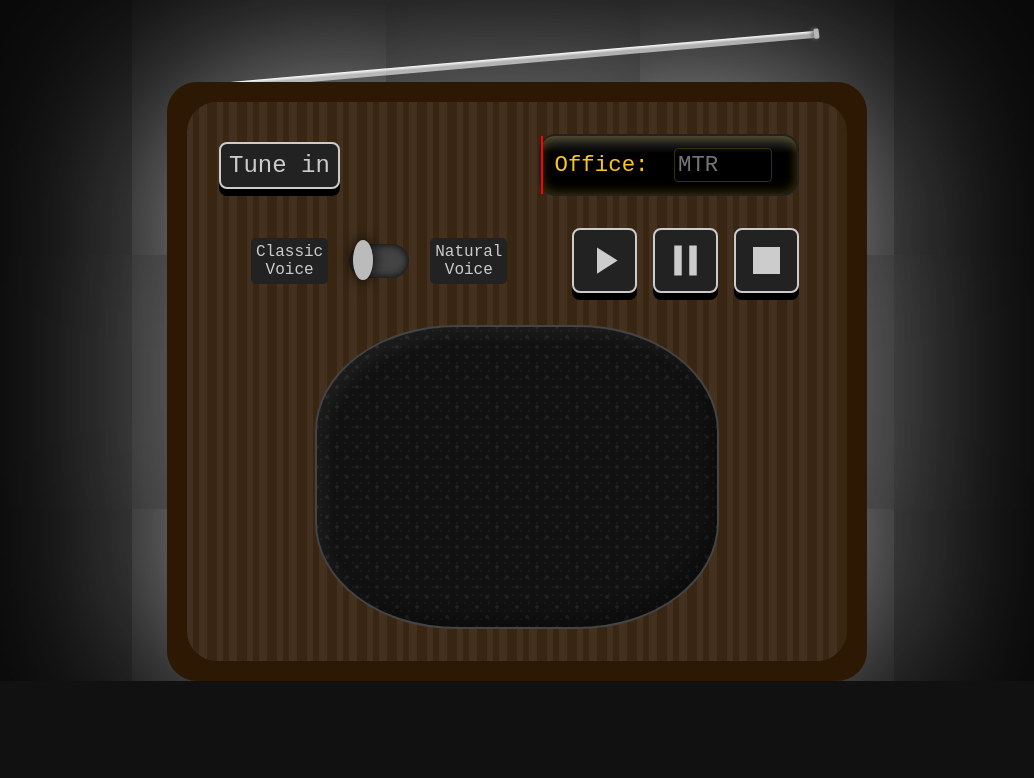
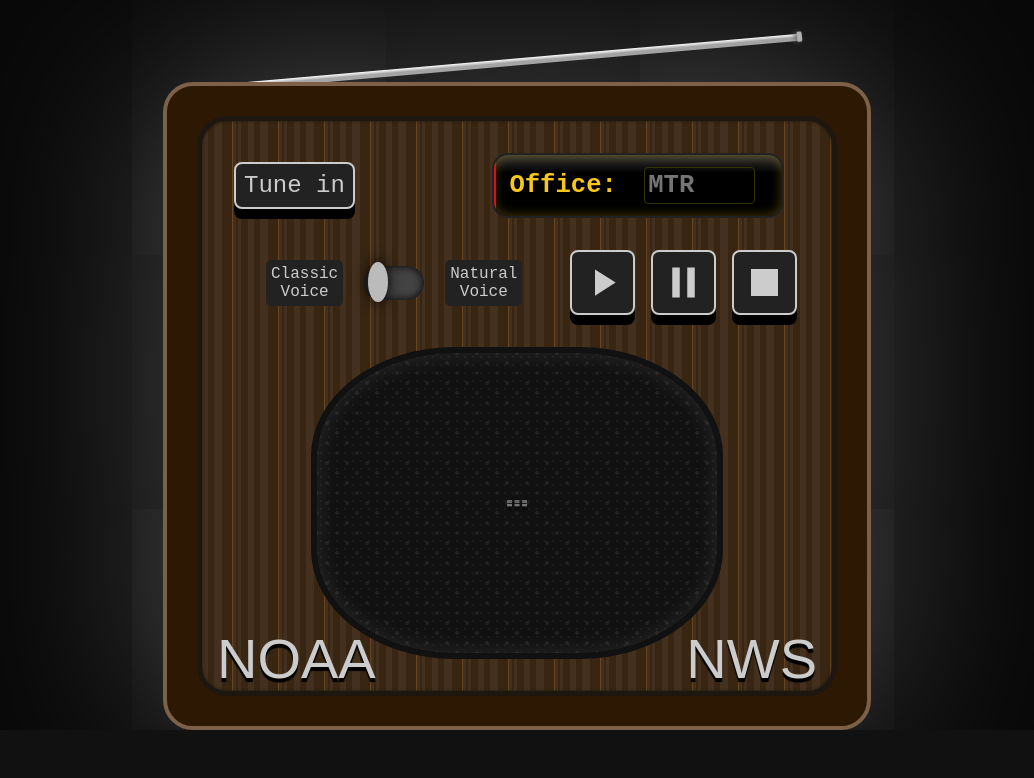
Before and after one commit to KeelyHill/weather-speaker, a plain HTML site: page index.html in a window 1280 px wide. Shown: the top 778 px of the page, without its empty margins (123-1157 px from the left). Drawn offline with Linux system fonts and the light colour scheme; a web font is replaced by a local one.

Commit message:
Add logos

```diff
--- a/css/radio.css
+++ b/css/radio.css
@@ -1,4 +1,8 @@
+/* Monospaced */
 @import url("https://fonts.googleapis.com/css2?family=Kode+Mono&family=Doto&display=swap");
+
+/* Logo styleized */
+@import url("https://fonts.googleapis.com/css2?family=Monoton&family=Fascinate+Inline&display=swap");
 
 body {
     background: #080808;
@@ -38,15 +42,15 @@ select {
     /* background: #4f2d0b; */
     background: #2d1803;
 
+    border: 4px solid #7c6048;
     border-radius: 30px;
 
     display: flex;
     flex-direction: column;
 
     /* box-shadow: 0 0px 50px rgba(200, 190, 150, 0.5); */
-    box-shadow: 0 0px 200px rgba(255, 255, 255, 0.7);
+    box-shadow: 0 0px 200px rgba(255, 255, 255, 0.3);
     /* box-shadow: 0 5px 5px white; */
-
     /* spotlight */
     /* box-shadow: 0 -400px 500px rgba(255, 250, 220, 1); */
 }
@@ -57,15 +61,15 @@ select {
     /* margin: 50px auto auto auto; */
     /* background: url("/oak.jpg") center/cover no-repeat; */
 
-    border: 0px solid #1e1710;
     border-radius: 30px;
+    border: 5px solid #1e1710;
+
+    box-shadow: inset 0 0 3px #1e1710;
 
     padding: 2rem;
-    margin: 20px;
+    margin: 30px;
 
-    display: flex;
-    flex-direction: column;
-    /* gap: 1rem; */
+    position: relative;
 }
 
 .radio {
@@ -86,7 +90,17 @@ select {
         #44301e 12px,
         #44301e 20px,
         #382613 20px,
-        #382613 30px
+        #382613 30px,
+        #664522 30px,
+        #664522 31px,
+        #44301e 31px,
+        #44301e 34px,
+        #382613 34px,
+        #382613 36px,
+        #44301e 36px,
+        #44301e 39px,
+        #382613 39px,
+        #382613 46px
     );
     /* background-color: #3a2b1a; */
 }
@@ -101,7 +115,8 @@ select {
     width: 600px;
     height: 7px;
     /* background: #999; */
-    top: 83px;
+    top: -35px;
+    left: 0;
     transform: rotate(-5deg);
     transform-origin: left center;
     z-index: -1;
@@ -146,9 +161,10 @@ select {
     cursor: grab;
 }
 
-.radio-display {
+.radio-screen {
     font-family: "Doto", "Kode Mono", monospace;
-    font-size: 1.4rem;
+    font-size: 1.6rem;
+    font-weight: bold;
 
     padding: 0 0.6em;
     background: #111;
@@ -158,6 +174,8 @@ select {
     position: relative;
     color: rgba(249, 199, 27, 1);
     align-items: center;
+
+    overflow: hidden;
 
     background:
         linear-gradient(
@@ -178,6 +196,7 @@ input[type="text"] {
     border-radius: 4px;
     background: none;
     color: inherit;
+    font-weight: inherit;
 }
 
 #office-code {
@@ -189,7 +208,7 @@ input[type="text"] {
     top: 0;
     bottom: 0;
     width: 2px;
-    background: red;
+    background: #dd1111;
     left: 0%;
     transition: left 1s ease-out;
 }
@@ -209,12 +228,18 @@ input[type="text"] {
         repeat;
     background-color: #111;
 
-    box-shadow:
-        inset 9px 9px 15px rgba(255, 255, 255, 0.05),
-        inset -9px -9px 15px rgba(0, 0, 0, 0.3);
+    /* box-shadow:
+        inset 9px 9px 15px rgba(255, 255, 255, 0.1),
+        inset -9px -9px 15px rgba(0, 0, 0, 0.5); */
 
-    border: 2px solid #444;
+    box-shadow: inset 0 0 25px rgba(255, 255, 255, 0.1);
+
+    border: 6px solid #111;
     border-radius: 35%;
+
+    display: flex;
+    justify-content: center;
+    align-items: center;
 }
 
 .radio-controls {
@@ -308,19 +333,19 @@ input:checked + .switch-label .slider::before {
     cursor: pointer;
     transition: background 0.2s;
 
-    box-shadow: 0 7px 0px black;
+    box-shadow: 0 10px 0px black;
 }
 
 .media-btn:hover {
     background: #444;
     transform: translateY(3px);
-    box-shadow: 0 4px 0px black;
+    box-shadow: 0 7px 0px black;
 }
 
 .media-btn:active {
     background: #777;
-    transform: translateY(7px);
-    box-shadow: 0 0;
+    transform: translateY(8px);
+    box-shadow: 0 2px 0px black;
 }
 
 /* Other */
--- a/index.html
+++ b/index.html
@@ -25,7 +25,7 @@
                         </div>
                     </div>
 
-                    <div class="radio-display">
+                    <div class="radio-screen">
                         <div class="needle" id="needle"></div>
 
                         <label for="office-code">
@@ -101,10 +101,69 @@
                     <!-- <div class="tuning-dial">
                     <div class="dial-label">Tuning</div>
                     <div class="dial-knob" id="tuningKnob"></div>
-                </div> -->
+                    </div> -->
                 </div>
 
-                <div class="radio-speaker"></div>
+                <div class="radio-speaker">
+                    <div
+                        style="
+                            font-family: Monoton, sans-serif;
+                            font-size: 0.8rem;
+                            color: #ccc;
+                            text-shadow: 0 4px 2px black;
+                        "
+                    >
+                        = = =
+                    </div>
+                </div>
+
+                <div
+                    style="
+                        font-family:
+                            Fascinate Inline,
+                            sans-serif;
+                        font-size: 3.5rem;
+                        color: #ccc;
+                        text-shadow: 0 4px 1px black;
+                        position: absolute;
+                        margin-left: 15px;
+                        bottom: 0;
+                        left: 0;
+                    "
+                >
+                    NOAA
+                </div>
+                <div
+                    style="
+                        font-family:
+                            Fascinate Inline,
+                            sans-serif;
+                        font-size: 3.5rem;
+                        color: #ccc;
+                        text-shadow: 0 4px 1px black;
+                        position: absolute;
+                        margin-right: 15px;
+                        bottom: 0;
+                        right: 0;
+                    "
+                >
+                    NWS
+                </div>
+                <div
+                    style="
+                        font-family: Monoton, sans-serif;
+                        font-size: 1rem;
+                        color: #ccc;
+                        text-shadow: 0 4px 2px black;
+                        position: absolute;
+                        margin-bottom: 5px;
+                        bottom: 0;
+                        left: 50%;
+                        transform: translateX(-50%);
+                    "
+                >
+                    <!-- weather.gov -->
+                </div>
             </div>
         </div>
 
@@ -182,8 +241,8 @@
 
         <script defer>
             /**
-                          String and message utils
-                        **/
+            String and message utils
+            **/
 
             // Function to convert US state abbreviations to full names
             function stateAbbrToFullName(text) {
@@ -765,6 +824,8 @@
             const pauseButton = document.getElementById("pause-button");
             const stopButton = document.getElementById("stop-button");
 
+            const needle = document.getElementById("needle");
+
             const voiceSwitch = document.getElementById("voice-switch");
 
             const elevenlabsUsage = document.getElementById("elevenlabs-usage");
@@ -949,8 +1010,23 @@
                 voiceSwitch.disabled = true;
 
                 soundEffectButtonClick();
+
                 playWhiteNoise(5);
-                await new Promise((resolve) => setTimeout(resolve, 4000));
+
+                for (let i = 0; i < 4; i++) {
+                    setTimeout(() => {
+                        const percent =
+                            Math.floor(Math.random() * (80 - 10)) + 10;
+                        needle.style.left = percent + "%";
+                    }, i * 1000);
+                }
+
+                // bring it home...
+                await new Promise((resolve) => setTimeout(resolve, 1000));
+                needle.style.left = "10%";
+
+                await new Promise((resolve) => setTimeout(resolve, 3000));
+                needle.style.left = "0%";
 
                 if (useNaturalVoice) {
                     // speakWithElevenLabs(
@@ -989,7 +1065,6 @@
                         speechUtterance.volume = 0.25;
 
                         speechUtterance.onboundary = (event) => {
-                            const needle = document.getElementById("needle");
                             if (event.name === "word") {
                                 const percent =
                                     (event.charIndex /
```
